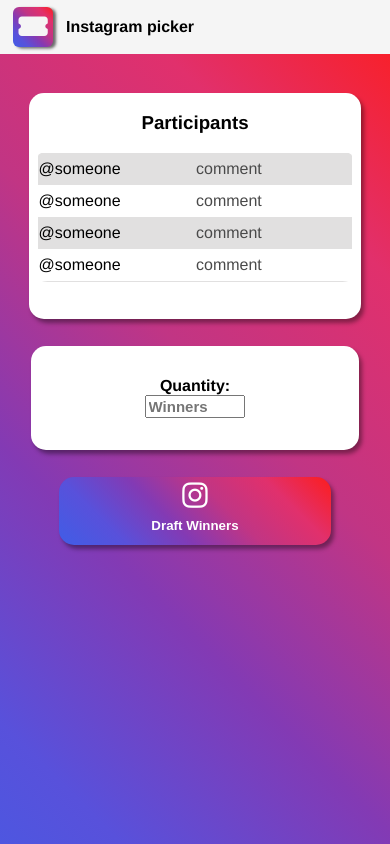
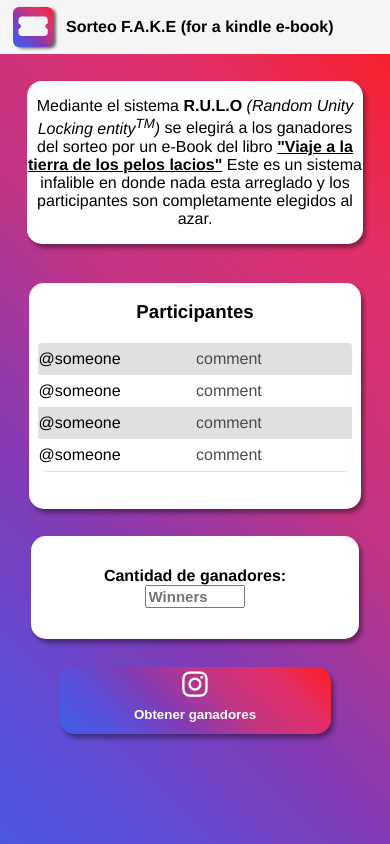
Before and after one commit to Frankie239/RaffleWinnerPicker, a plain HTML site: page index.html in a window 390 px wide. Shown: the top 844 px of the page. Drawn offline with Linux system fonts and the light colour scheme.

Commit message:
text in spanish and a description in the page also some style.

```diff
--- a/app.js
+++ b/app.js
@@ -1,5 +1,5 @@
 const JSON_PATH = "comments.json";
-import comments from "/comments.json";
+
 function DraftWinners()
 {
 
@@ -35,12 +35,22 @@ function LoadWinnersTable(winnerQuantity)
 
         for (let i = 0; i < winnerQuantity; i++)
         {
-            winnnersTable.innerHTML += '<tr class ="winner"> <td>@loremIpsumDolor</td> </tr>';
+            if(i== 0)
+            {
+                winnnersTable.innerHTML += '<tr class ="winner"> <td>@MissJulyJuly</td> </tr>';
+
+            }
+            else{
+                winnnersTable.innerHTML += '<tr class ="winner"> <td>@loremIpsumDolor</td> </tr>';
+
+            }
 
         }
         console.log(winnnersTable.innerHTML);
-        console.log(JSON.parse())
+
     }
+
+    ExtractCommentsFromJson();
 
 
 
@@ -49,5 +59,8 @@ function LoadWinnersTable(winnerQuantity)
 
 function ExtractCommentsFromJson()
 {
-    //! POSIBLE fetch('./comments.json').then(results => results.json()).then(console.log);
+    fetch('./comments.json')
+    .then(results => results.json())
+    .then(console.log);
+
 }
--- a/index.html
+++ b/index.html
@@ -13,11 +13,17 @@
     <div id="navbar">
         <div id="container"><i class="fas fa-ticket-alt" id="ticket"></i></div>
 
-        <h4>Instagram picker</h4>
+        <h4>Sorteo F.A.K.E (for a kindle e-book)</h4>
 
     </div>
+    <div id="text" class="sec-container">
+        <p>Mediante el sistema <strong>R.U.L.O </strong><i>(Random Unity Locking entity<sup>TM</sup>)</i>
+        se elegirá a los ganadores del sorteo por un e-Book del libro <strong><u>"Viaje a la tierra de los pelos lacios"</u></strong>
+         Este es un sistema infalible en donde nada esta arreglado y los participantes son completamente elegidos al azar.</p>
+    </div>
     <div id="mainContent">
-        <h3>Participants</h3>
+
+        <h3>Participantes</h3>
         <div class="scroll">
 
             <!--To Further automate-->
@@ -55,13 +61,13 @@
     <form action=""></form>
 
     <div class="sec-container" id="counter">
-        <label for="quantity" style="font-weight: bold;">Quantity:</label>
+        <label for="quantity" style="font-weight: bold;">Cantidad de ganadores:</label>
         <input type="number" name="" placeholder="Winners" id="numberQuantity" ></input>
     </div>
 
     <div class="sec-container" id="winnerButton" onclick="DraftWinners()" >
         <i class="fab fa-instagram" ></i>
-       <input type="button"  value="Draft Winners">
+       <input type="button"  value="Obtener ganadores">
     </div>
 
 
--- a/style.css
+++ b/style.css
@@ -183,6 +183,8 @@
     .winner:first-child{
         border-top: none;
     }
-
+    #text{
+        width: 86%;
+    }
 
 }
```
